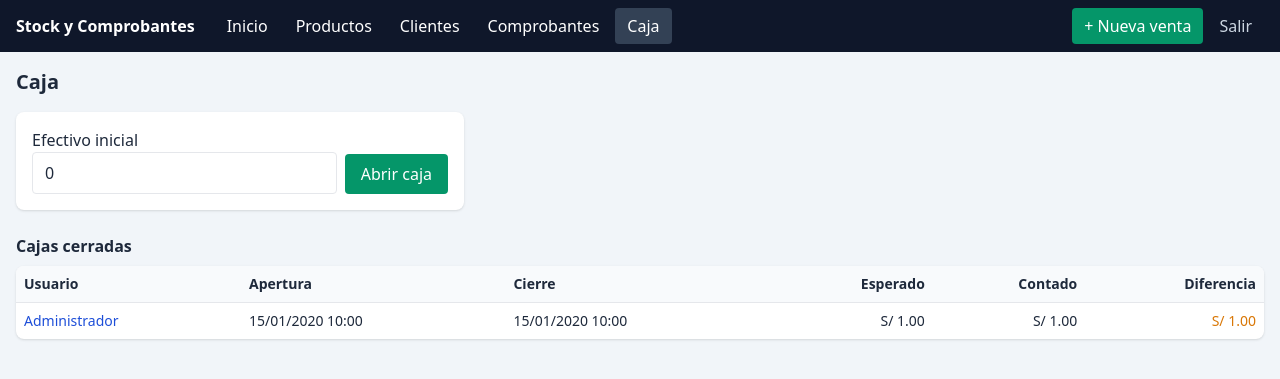
After one commit to jul1us5-1/plataforma-stock-sunat, a Laravel app: page /caja in a window 1280 px wide. The commit adds this page. Shown: the top 379 px of the page. Run offline with Laravel 12, Linux system fonts and the light colour scheme; a user stored in the database is signed in; data comes from the database, SQL or seed files in the repository; tables that the repository leaves empty hold one stand-in row (values such as "Sample post"); some libraries are stand-ins or nearby versions.

Commit message:
Módulo de caja: apertura, movimientos, cierre con arqueo y método de pago en ventas
Co-Authored-By: Claude Opus 5.5 (1M context) <noreply@anthropic.com>
Claude-Session: https://claude.ai/code/session_01DfhuikuZJksKmwiJhxoi3K

```diff
--- /dev/null
+++ b/app/Http/Controllers/CajaController.php
@@ -0,0 +1,67 @@
+<?php
+
+namespace App\Http\Controllers;
+
+use App\Models\Caja;
+use Illuminate\Http\Request;
+use Illuminate\Validation\Rule;
+
+class CajaController extends Controller
+{
+    public function index(Request $request)
+    {
+        $caja = Caja::abiertaDe($request->user()->id);
+
+        return view('caja.index', [
+            'caja' => $caja?->load(['movimientos' => fn ($q) => $q->latest('id')]),
+            'historial' => Caja::with('usuario')->whereNotNull('cerrada_en')->latest('id')->paginate(15),
+        ]);
+    }
+
+    public function abrir(Request $request)
+    {
+        $datos = $request->validate(['monto_apertura' => ['required', 'numeric', 'min:0']]);
+
+        if (Caja::abiertaDe($request->user()->id)) {
+            return back()->withErrors(['caja' => 'Ya tienes una caja abierta.']);
+        }
+
+        Caja::create(['user_id' => $request->user()->id, 'abierta_en' => now(), ...$datos]);
+
+        return redirect()->route('caja.index')->with('ok', 'Caja abierta.');
+    }
+
+    public function movimiento(Request $request)
+    {
+        $caja = Caja::abiertaDe($request->user()->id);
+        abort_unless($caja, 422, 'No tienes una caja abierta.');
+
+        $caja->movimientos()->create($request->validate([
+            'tipo' => ['required', Rule::in(['ingreso', 'egreso'])],
+            'concepto' => ['required', 'string', 'max:255'],
+            'monto' => ['required', 'numeric', 'gt:0'],
+            'metodo_pago' => ['required', Rule::in(array_keys(Caja::METODOS_PAGO))],
+        ]));
+
+        return back()->with('ok', 'Movimiento registrado.');
+    }
+
+    public function cerrar(Request $request)
+    {
+        $caja = Caja::abiertaDe($request->user()->id);
+        abort_unless($caja, 422, 'No tienes una caja abierta.');
+
+        $datos = $request->validate([
+            'efectivo_contado' => ['required', 'numeric', 'min:0'],
+            'observaciones' => ['nullable', 'string'],
+        ]);
+        $caja->cerrar((float) $datos['efectivo_contado'], $datos['observaciones'] ?? null);
+
+        return redirect()->route('caja.show', $caja)->with('ok', 'Caja cerrada.');
+    }
+
+    public function show(Caja $caja)
+    {
+        return view('caja.show', ['caja' => $caja->load(['usuario', 'movimientos.comprobante'])]);
+    }
+}
--- a/app/Http/Controllers/ComprobanteController.php
+++ b/app/Http/Controllers/ComprobanteController.php
@@ -2,6 +2,7 @@
 
 namespace App\Http\Controllers;
 
+use App\Models\Caja;
 use App\Models\Cliente;
 use App\Models\Comprobante;
 use App\Models\Producto;
@@ -32,6 +33,7 @@ class ComprobanteController extends Controller
             'series' => Serie::where('activo', true)->orderBy('serie')->get(),
             'clientes' => Cliente::orderBy('razon_social')->get(),
             'productos' => Producto::where('activo', true)->orderBy('nombre')->get(),
+            'cajaAbierta' => Caja::abiertaDe(auth()->id()),
         ]);
     }
 
@@ -41,13 +43,14 @@ class ComprobanteController extends Controller
             'tipo_comprobante' => ['required', Rule::in(array_keys(Comprobante::TIPOS))],
             'serie' => ['required', 'exists:series,serie'],
             'cliente_id' => ['nullable', 'exists:clientes,id'],
+            'metodo_pago' => ['required', Rule::in(array_keys(Caja::METODOS_PAGO))],
             'items' => ['required', 'array', 'min:1'],
             'items.*.producto_id' => ['required', 'exists:productos,id'],
             'items.*.cantidad' => ['required', 'numeric', 'gt:0'],
             'items.*.precio_unitario' => ['nullable', 'numeric', 'min:0'],
         ]);
 
-        $comprobante = $servicio->emitir($datos);
+        $comprobante = $servicio->emitir([...$datos, 'user_id' => $request->user()->id]);
 
         return redirect()->route('comprobantes.show', $comprobante)->with('ok', "{$comprobante->nombreTipo()} {$comprobante->numero()} emitida.");
     }
--- /dev/null
+++ b/app/Models/Caja.php
@@ -0,0 +1,88 @@
+<?php
+
+namespace App\Models;
+
+use Illuminate\Database\Eloquent\Model;
+use Illuminate\Database\Eloquent\Relations\BelongsTo;
+use Illuminate\Database\Eloquent\Relations\HasMany;
+
+class Caja extends Model
+{
+    public const METODOS_PAGO = [
+        'efectivo' => 'Efectivo',
+        'tarjeta' => 'Tarjeta',
+        'yape' => 'Yape',
+        'plin' => 'Plin',
+        'transferencia' => 'Transferencia',
+    ];
+
+    protected $fillable = [
+        'user_id', 'abierta_en', 'monto_apertura', 'cerrada_en',
+        'efectivo_esperado', 'efectivo_contado', 'diferencia', 'observaciones',
+    ];
+
+    protected function casts(): array
+    {
+        return [
+            'abierta_en' => 'datetime',
+            'cerrada_en' => 'datetime',
+            'monto_apertura' => 'decimal:2',
+            'efectivo_esperado' => 'decimal:2',
+            'efectivo_contado' => 'decimal:2',
+            'diferencia' => 'decimal:2',
+        ];
+    }
+
+    public function usuario(): BelongsTo
+    {
+        return $this->belongsTo(User::class, 'user_id');
+    }
+
+    public function movimientos(): HasMany
+    {
+        return $this->hasMany(MovimientoCaja::class);
+    }
+
+    public static function abiertaDe(?int $userId): ?self
+    {
+        return $userId ? static::where('user_id', $userId)->whereNull('cerrada_en')->latest('id')->first() : null;
+    }
+
+    public function estaAbierta(): bool
+    {
+        return $this->cerrada_en === null;
+    }
+
+    public function efectivoEsperado(): float
+    {
+        $efectivo = $this->movimientos()->where('metodo_pago', 'efectivo');
+
+        return round((float) $this->monto_apertura
+            + (float) (clone $efectivo)->where('tipo', 'ingreso')->sum('monto')
+            - (float) (clone $efectivo)->where('tipo', 'egreso')->sum('monto'), 2);
+    }
+
+    /** @return array<string, array{ingresos: float, egresos: float}> */
+    public function resumenPorMetodo(): array
+    {
+        $resumen = [];
+        foreach ($this->movimientos()->selectRaw('metodo_pago, tipo, sum(monto) as total')->groupBy('metodo_pago', 'tipo')->get() as $fila) {
+            $resumen[$fila->metodo_pago] ??= ['ingresos' => 0.0, 'egresos' => 0.0];
+            $resumen[$fila->metodo_pago][$fila->tipo === 'ingreso' ? 'ingresos' : 'egresos'] = (float) $fila->total;
+        }
+
+        return $resumen;
+    }
+
+    public function cerrar(float $efectivoContado, ?string $observaciones = null): void
+    {
+        $esperado = $this->efectivoEsperado();
+        $this->update([
+            'cerrada_en' => now(),
+            'efectivo_esperado' => $esperado,
+            'efectivo_contado' => $efectivoContado,
+            'diferencia' => round($efectivoContado - $esperado, 2),
+            'observaciones' => $observaciones,
+        ]);
+    }
+}
--- a/app/Models/Comprobante.php
+++ b/app/Models/Comprobante.php
@@ -19,7 +19,7 @@ class Comprobante extends Model
     ];
 
     protected $fillable = [
-        'tipo_comprobante', 'serie', 'correlativo', 'cliente_id', 'fecha_emision', 'moneda',
+        'tipo_comprobante', 'serie', 'correlativo', 'cliente_id', 'fecha_emision', 'moneda', 'metodo_pago',
         'op_gravadas', 'op_exoneradas', 'op_inafectas', 'igv', 'total',
         'estado_sunat', 'sunat_codigo', 'sunat_mensaje', 'hash', 'xml_path', 'cdr_path',
     ];
--- /dev/null
+++ b/resources/views/caja/index.blade.php
@@ -0,0 +1,62 @@
+@extends('layouts.app')
+@section('titulo', 'Caja')
+@section('contenido')
+<h1 class="text-xl font-semibold mb-4">Caja</h1>
+@if (! $caja)
+    <form method="POST" action="{{ route('caja.abrir') }}" class="bg-white rounded-lg shadow p-4 flex flex-wrap gap-2 items-end max-w-md">
+        @csrf
+        <label class="flex-1">Efectivo inicial<input name="monto_apertura" type="number" step="0.01" min="0" value="0" required class="block w-full border rounded px-3 py-2"></label>
+        <button class="bg-emerald-600 text-white rounded px-4 py-2">Abrir caja</button>
+    </form>
+@else
+    <div class="grid md:grid-cols-3 gap-4 mb-4">
+        <div class="bg-white rounded-lg shadow p-4"><div class="text-sm text-slate-500">Abierta desde</div><div class="text-lg font-semibold">{{ $caja->abierta_en->format('d/m/Y H:i') }}</div></div>
+        <div class="bg-white rounded-lg shadow p-4"><div class="text-sm text-slate-500">Efectivo inicial</div><div class="text-lg font-semibold">S/ {{ number_format($caja->monto_apertura, 2) }}</div></div>
+        <div class="bg-white rounded-lg shadow p-4"><div class="text-sm text-slate-500">Efectivo esperado</div><div class="text-lg font-semibold">S/ {{ number_format($caja->efectivoEsperado(), 2) }}</div></div>
+    </div>
+    <div class="grid md:grid-cols-2 gap-4 mb-4">
+        <form method="POST" action="{{ route('caja.movimiento') }}" class="bg-white rounded-lg shadow p-4 grid grid-cols-2 gap-2">
+            @csrf
+            <h2 class="col-span-2 font-semibold">Ingreso o gasto</h2>
+            <select name="tipo" class="border rounded px-3 py-2"><option value="egreso">Gasto / retiro</option><option value="ingreso">Ingreso</option></select>
+            <select name="metodo_pago" class="border rounded px-3 py-2">@foreach (\App\Models\Caja::METODOS_PAGO as $k => $v)<option value="{{ $k }}">{{ $v }}</option>@endforeach</select>
+            <input name="concepto" placeholder="Concepto" required class="border rounded px-3 py-2">
+            <input name="monto" type="number" step="0.01" min="0.01" placeholder="Monto" required class="border rounded px-3 py-2">
+            <button class="col-span-2 bg-slate-900 text-white rounded px-4 py-2">Registrar</button>
+        </form>
+        <form method="POST" action="{{ route('caja.cerrar') }}" class="bg-white rounded-lg shadow p-4 space-y-2" onsubmit="return confirm('¿Cerrar la caja?')">
+            @csrf
+            <h2 class="font-semibold">Cerrar caja</h2>
+            <label class="block">Efectivo contado<input name="efectivo_contado" type="number" step="0.01" min="0" required class="block w-full border rounded px-3 py-2"></label>
+            <input name="observaciones" placeholder="Observaciones" class="block w-full border rounded px-3 py-2">
+            <button class="w-full bg-red-600 text-white rounded px-4 py-2">Cerrar caja</button>
+        </form>
+    </div>
+    <div class="grid md:grid-cols-3 gap-4 mb-6">
+        <div class="bg-white rounded-lg shadow p-4">@include('caja.resumen')</div>
+        <div class="bg-white rounded-lg shadow p-4 md:col-span-2 overflow-x-auto">@include('caja.movimientos', ['movimientos' => $caja->movimientos])</div>
+    </div>
+@endif
+
+<h2 class="font-semibold mt-6 mb-2">Cajas cerradas</h2>
+<div class="bg-white rounded-lg shadow overflow-x-auto">
+<table class="w-full text-sm">
+    <thead class="bg-slate-50 text-left"><tr><th class="p-2">Usuario</th><th class="p-2">Apertura</th><th class="p-2">Cierre</th><th class="p-2 text-right">Esperado</th><th class="p-2 text-right">Contado</th><th class="p-2 text-right">Diferencia</th></tr></thead>
+    <tbody>
+    @forelse ($historial as $c)
+        <tr class="border-t">
+            <td class="p-2"><a class="text-blue-700 hover:underline" href="{{ route('caja.show', $c) }}">{{ $c->usuario->name }}</a></td>
+            <td class="p-2">{{ $c->abierta_en->format('d/m/Y H:i') }}</td>
+            <td class="p-2">{{ $c->cerrada_en->format('d/m/Y H:i') }}</td>
+            <td class="p-2 text-right">S/ {{ number_format($c->efectivo_esperado, 2) }}</td>
+            <td class="p-2 text-right">S/ {{ number_format($c->efectivo_contado, 2) }}</td>
+            <td class="p-2 text-right {{ $c->diferencia < 0 ? 'text-red-600' : ($c->diferencia > 0 ? 'text-amber-600' : '') }}">S/ {{ number_format($c->diferencia, 2) }}</td>
+        </tr>
+    @empty
+        <tr><td colspan="6" class="p-4 text-center text-slate-500">Aún no hay cajas cerradas.</td></tr>
+    @endforelse
+    </tbody>
+</table>
+</div>
+<div class="mt-4">{{ $historial->links() }}</div>
+@endsection
--- a/resources/views/comprobantes/show.blade.php
+++ b/resources/views/comprobantes/show.blade.php
@@ -26,6 +26,7 @@
     <div class="text-sm mb-4 grid grid-cols-2 gap-1">
         <div><strong>Cliente:</strong> {{ $comprobante->cliente?->razon_social ?? 'Clientes varios' }}</div>
         <div><strong>Fecha:</strong> {{ $comprobante->fecha_emision->format('d/m/Y H:i') }}</div>
+        <div><strong>Pago:</strong> {{ \App\Models\Caja::METODOS_PAGO[$comprobante->metodo_pago] ?? $comprobante->metodo_pago }}</div>
         @if ($comprobante->cliente)<div><strong>Documento:</strong> {{ $comprobante->cliente->numero_documento }}</div>@endif
         @if ($comprobante->cliente?->direccion)<div><strong>Dirección:</strong> {{ $comprobante->cliente->direccion }}</div>@endif
     </div>
--- a/resources/views/layouts/app.blade.php
+++ b/resources/views/layouts/app.blade.php
@@ -12,7 +12,7 @@
 <nav class="bg-slate-900 text-white">
     <div class="max-w-7xl mx-auto px-4 flex flex-wrap items-center gap-1 py-2">
         <a href="{{ route('dashboard') }}" class="font-semibold mr-4">{{ config('app.name') }}</a>
-        @foreach (['dashboard' => 'Inicio', 'productos.index' => 'Productos', 'clientes.index' => 'Clientes', 'comprobantes.index' => 'Comprobantes'] as $ruta => $texto)
+        @foreach (['dashboard' => 'Inicio', 'productos.index' => 'Productos', 'clientes.index' => 'Clientes', 'comprobantes.index' => 'Comprobantes', 'caja.index' => 'Caja'] as $ruta => $texto)
             <a href="{{ route($ruta) }}" class="px-3 py-1.5 rounded {{ request()->routeIs(str_replace('.index', '.*', $ruta)) ? 'bg-slate-700' : 'hover:bg-slate-800' }}">{{ $texto }}</a>
         @endforeach
         <a href="{{ route('comprobantes.create') }}" class="ml-auto bg-emerald-600 hover:bg-emerald-500 px-3 py-1.5 rounded font-medium">+ Nueva venta</a>
--- a/routes/web.php
+++ b/routes/web.php
@@ -1,6 +1,7 @@
 <?php
 
 use App\Http\Controllers\AuthController;
+use App\Http\Controllers\CajaController;
 use App\Http\Controllers\ClienteController;
 use App\Http\Controllers\ComprobanteController;
 use App\Http\Controllers\DashboardController;
@@ -22,6 +23,12 @@ Route::middleware('auth')->group(function () {
     Route::post('productos/{producto}/stock', [ProductoController::class, 'ajustarStock'])->name('productos.stock');
     Route::resource('productos', ProductoController::class)->except('show');
 
+    Route::get('caja', [CajaController::class, 'index'])->name('caja.index');
+    Route::post('caja/abrir', [CajaController::class, 'abrir'])->name('caja.abrir');
+    Route::post('caja/movimiento', [CajaController::class, 'movimiento'])->name('caja.movimiento');
+    Route::post('caja/cerrar', [CajaController::class, 'cerrar'])->name('caja.cerrar');
+    Route::get('caja/{caja}', [CajaController::class, 'show'])->name('caja.show');
+
     Route::resource('clientes', ClienteController::class)->except(['show', 'destroy']);
 
     Route::resource('comprobantes', ComprobanteController::class)->only(['index', 'create', 'store', 'show']);
```
Also changed, not shown: app/Models/MovimientoCaja.php (added, +28 -0 lines), app/Services/ComprobanteService.php (+13 -3 lines), resources/views/caja/movimientos.blade.php (added, +15 -0 lines), resources/views/caja/resumen.blade.php (added, +10 -0 lines), resources/views/caja/show.blade.php (added, +18 -0 lines), resources/views/comprobantes/create.blade.php (+9 -1 lines), tests/Feature/CajaTest.php (added, +70 -0 lines), tests/Feature/EmisionComprobanteTest.php (+2 -1 lines), README.md, database/migrations/2026_10_03_000006_create_cajas_table.php (added).
